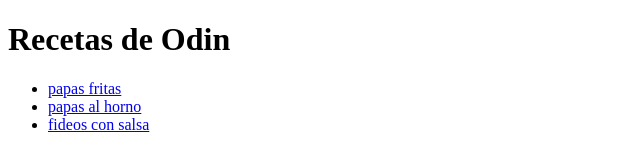
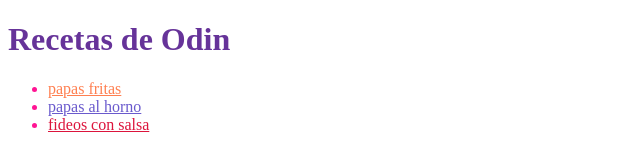
Before and after one commit to kelvinLima8/odin-recipes, a plain HTML site: page index.html in a window 1280 px wide. Shown: the whole page, without its empty margins (0-640 px from the left). Drawn offline with Linux system fonts and the light colour scheme.

Commit message:
probando cosas en css, bordes, colores...

```diff
--- a/index.html
+++ b/index.html
@@ -5,15 +5,16 @@
        <title>
         recetas
        </title>
+       <link rel="stylesheet" href="./style.css">
     </head>
     <body>
-        <h1>
+        <h1 id="titulo">
             Recetas de Odin
         </h1>
         <ul>
-            <li><a href="./recipes/papasfritas.html">papas fritas</a></li>
-            <li><a href="./recipes/papasalhorno.html">papas al horno</a></li>
-            <li><a href="./recipes/fideosconsalsa.html"> fideos con salsa</a></li>
+            <li><a id="papasfritas" href="./recipes/papasfritas.html">papas fritas</a></li>
+            <li><a id="papasalhorno" href="./recipes/papasalhorno.html">papas al horno</a></li>
+            <li><a id="fideos" href="./recipes/fideosconsalsa.html"> fideos con salsa</a></li>
         </ul>
 
 
--- /dev/null
+++ b/style.css
@@ -0,0 +1,16 @@
+#titulo {
+    color:rebeccapurple
+}
+li  {
+    color: deeppink;
+}
+#papasfritas {
+    color: coral;
+}
+#papasalhorno {
+    color:slateblue
+}
+#fideos {
+    color:crimson
+}
+/* esto es un comentario, segui estudiando */
```
Also changed, not shown: index2.html (deleted).
